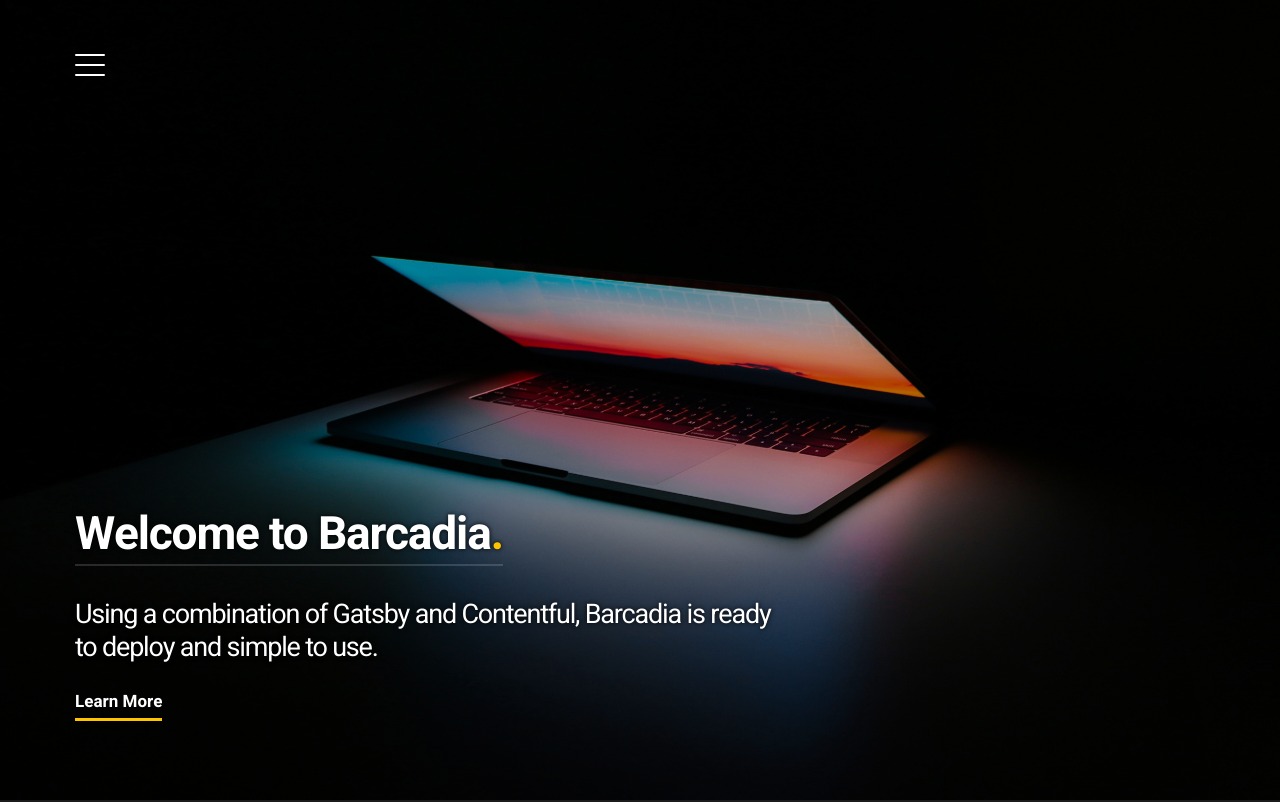
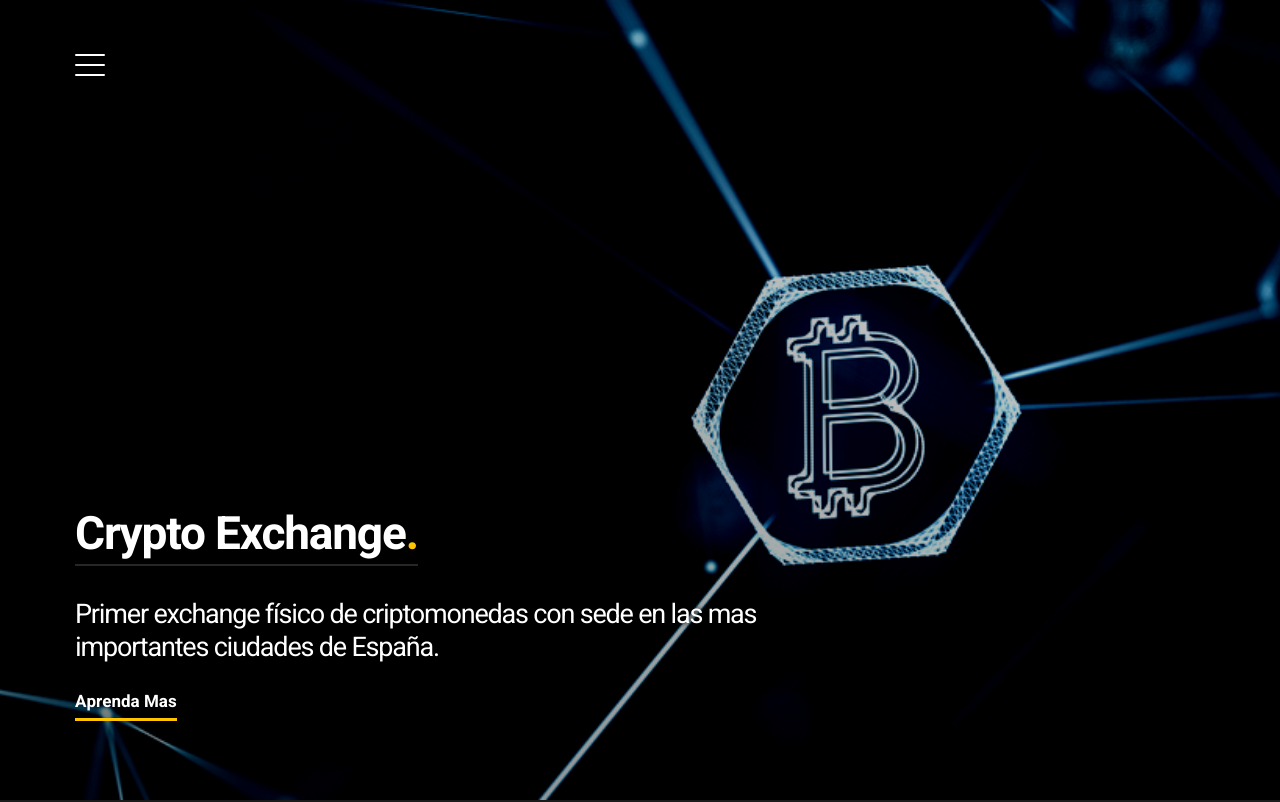
Before and after one commit to angelmsanchez/gatsby-fourth, a Gatsby site: page / in a window 1280 px wide. Shown: the top 802 px of the page. Built offline with nearby package versions, Linux system fonts and the light colour scheme; Gatsby itself is replaced by a stand-in of ours.

Commit message:
add image to banner

```diff
--- a/src/components/BannerModule/BannerModule.js
+++ b/src/components/BannerModule/BannerModule.js
@@ -18,7 +18,7 @@ const BannerModule = ({ children, title, subTitle, price, enquire }) => {
           <StaticImage
             className="banner__image"
             imgClassName="banner__image--content"
-            src="../../../static/macbook-color.jpg"
+            src="../../assets/bitcoin-black.png"
             alt="Banner Image"
             layout="fullWidth"
             placeholder="blurred"
@@ -49,7 +49,7 @@ const BannerModule = ({ children, title, subTitle, price, enquire }) => {
                   to="/contact"
                 />
               )}
-              <Button onClick={scrollToArea} text="Learn More" />
+              <Button onClick={scrollToArea} text="Aprenda mas" />
             </div>
           </div>
         </div>
--- a/src/components/BannerModule/BannerModuleStyles.js
+++ b/src/components/BannerModule/BannerModuleStyles.js
@@ -4,6 +4,8 @@ export const BannerModuleStyles = styled.section`
   height: 100vh;
   position: relative;
   padding: 30px var(--borderSpacing);
+  background-repeat: no-repeat;
+  background-size: cover;
 
   .container {
     height: 100%;
--- a/src/pages/index.js
+++ b/src/pages/index.js
@@ -14,8 +14,8 @@ const Index = () => {
       <Seo title="Home" />
       <Layout>
         <BannerModule
-          title="Welcome to Barcadia"
-          subTitle="Using a combination of Gatsby and Contentful, Barcadia is ready to deploy and simple to use."
+          title="Crypto Exchange"
+          subTitle="Primer exchange físico de criptomonedas con sede en las mas importantes ciudades de España."
         />
         <BasicTextModule
           title="A super-fast theme that is easy to get started, using the power of
```
Also changed, not shown: src/assets/bitcoin-black.png (added), static/bitcoin-black.png (added).
